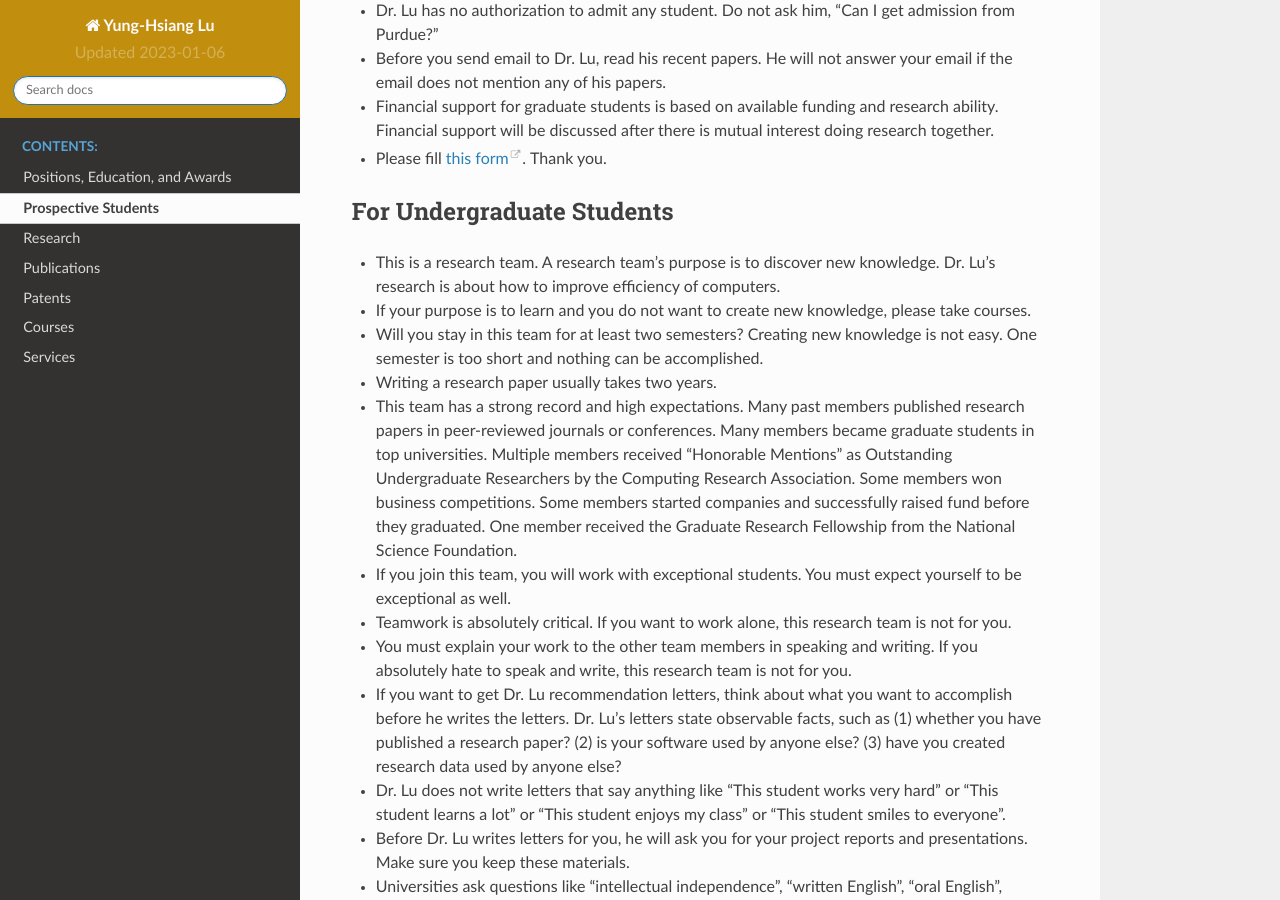
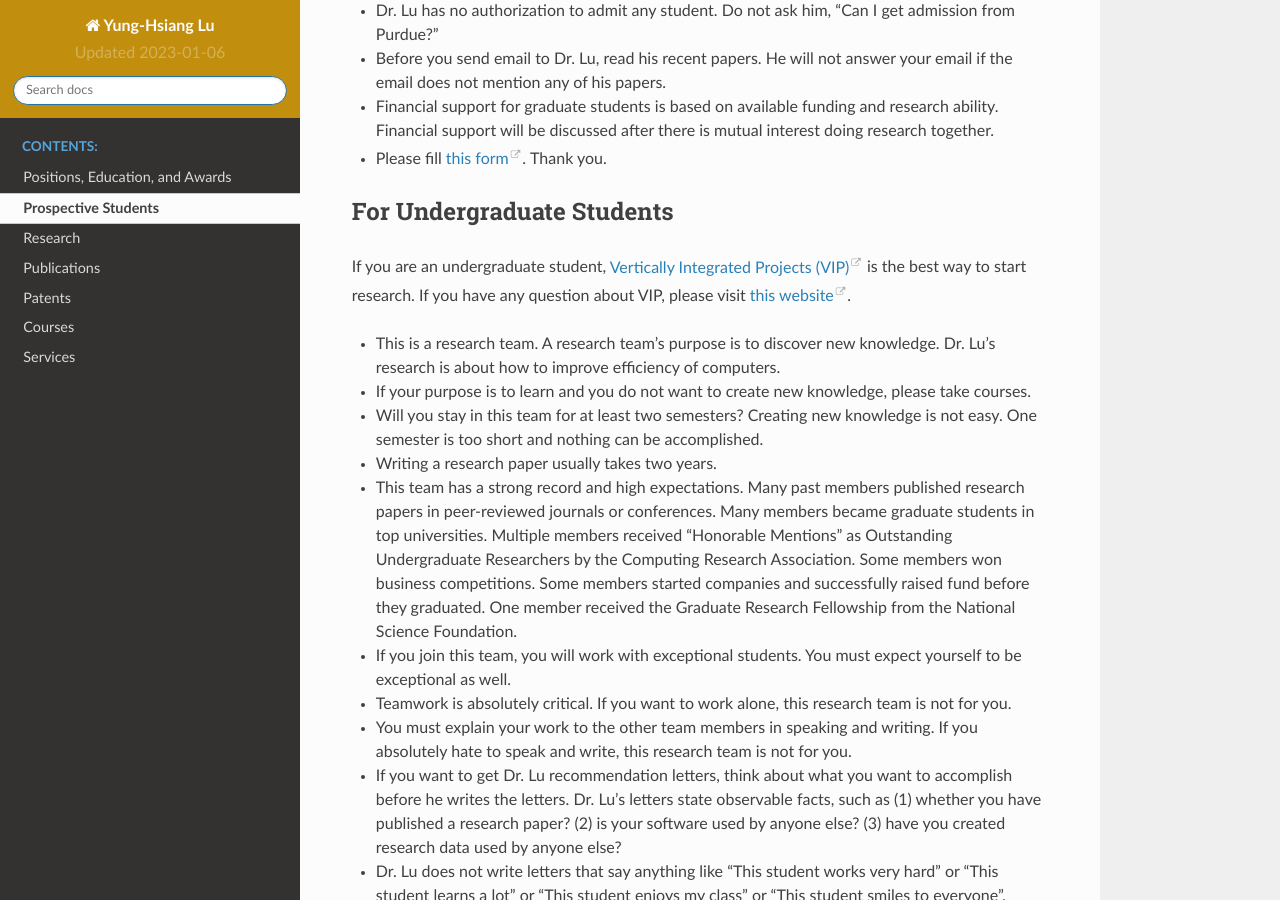
Before and after one commit to luyunghsiang/yhluweb, a Sphinx documentation site: the page built from source/prospective.rst, in a window 1280 px wide and 900 px high, scrolled down 721 px. Built offline with Sphinx 7.4.7 and the Read the Docs theme 2.0.0, drawn with Linux system fonts in a browser that asks for light colours.

Commit message:
add vip website

```diff
--- a/source/prospective.rst
+++ b/source/prospective.rst
@@ -51,6 +51,11 @@ before you send an email. Doing so can save your time.
 
 For Undergraduate Students
 ^^^^^^^^^^^^^^^^^^^^^^^^^^
+
+If you are an undergraduate student, `Vertically Integrated Projects
+(VIP) <https://engineering.purdue.edu/VIP>`_ is the best way to start
+research. If you have any question about VIP, please visit `this
+website <https://engineering.purdue.edu/Engr/AboutUs/contact_us>`_.
 
 - This is a research team. A research team's purpose is to discover
   new knowledge. Dr. Lu's research is about how to improve efficiency
```
